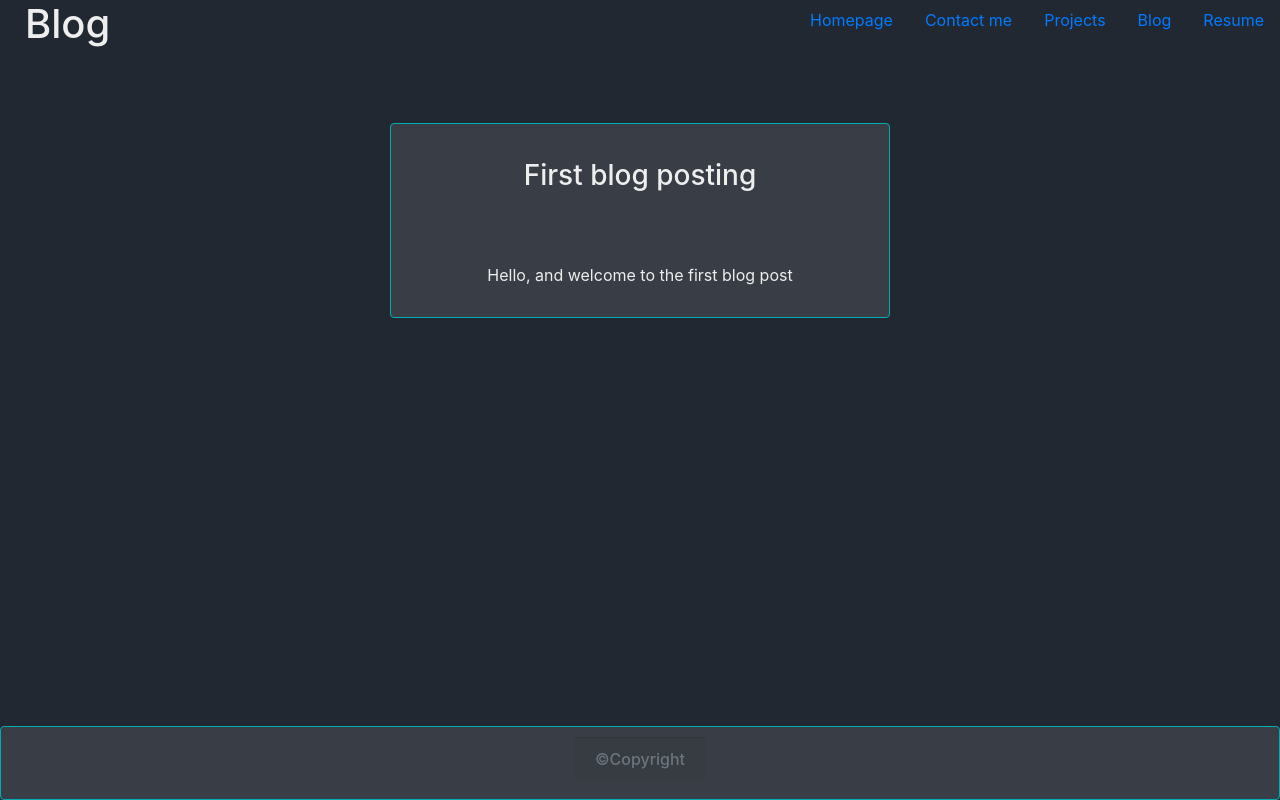
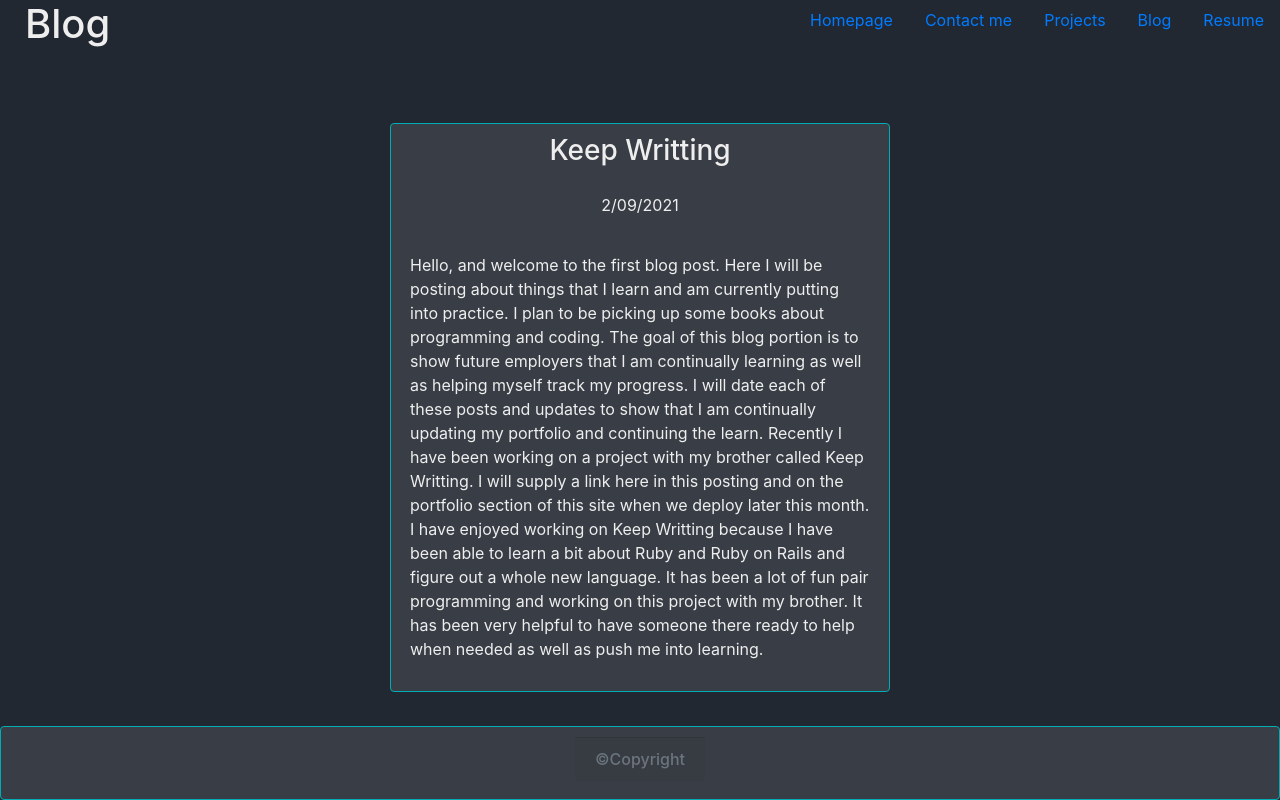
Before and after one commit to MrCartree/Portfolio-React, a React (Create React App) app: page /#/blog in a window 1280 px wide. Built offline with nearby package versions, Linux system fonts and the light colour scheme.

Commit message:
first blog post

```diff
--- a/src/Blog.js
+++ b/src/Blog.js
@@ -1,7 +1,8 @@
 export const Blog = [
     {
         "id": "1",
-        "title": "First blog posting",
-        "bloggy": "Hello, and welcome to the first blog post"
+        "title": "Keep Writting",
+        "date": "2/09/2021",
+        "bloggy": "Hello, and welcome to the first blog post. Here I will be posting about things that I learn and am currently putting into practice. I plan to be picking up some books about programming and coding. The goal of this blog portion is to show future employers that I am continually learning as well as helping myself track my progress. I will date each of these posts and updates to show that I am continually updating my portfolio and continuing the learn. Recently I have been working on a project with my brother called Keep Writting. I will supply a link here in this posting and on the portfolio section of this site when we deploy later this month. I have enjoyed working on Keep Writting because I have been able to learn a bit about Ruby and Ruby on Rails and figure out a whole new language. It has been a lot of fun pair programming and working on this project with my brother. It has been very helpful to have someone there ready to help when needed as well as push me into learning."
     }
 ]
--- a/src/component/BlogCard/BlogCard.css
+++ b/src/component/BlogCard/BlogCard.css
@@ -4,6 +4,14 @@
     flex-direction: column;
     align-items: center;
     margin: auto;
-    width: 50%;
+    width: 75%;
     padding: 10px;
 }
+
+.card-body {
+    padding-top: none;
+}
+
+.card-text{
+    margin-top: 0px !important;
+}
--- a/src/component/BlogCard/BlogCard.js
+++ b/src/component/BlogCard/BlogCard.js
@@ -5,6 +5,7 @@ function ProjectCard(props) {
     return (
         <div className="card" >
             <h3 className="card-text">{props.title}</h3>
+            <p>{props.date}</p>
             <div className="card-body">
                 <p className="card-text">{props.bloggy}</p>
             </div>
```
Also changed, not shown: 1 other file (tests, documents, lock files or other folders).
